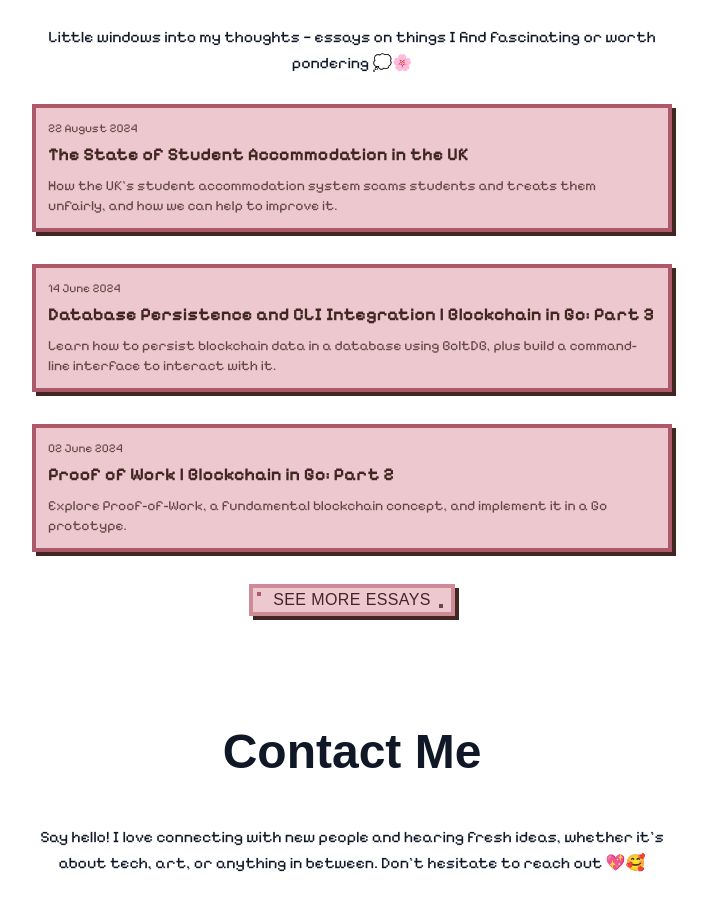
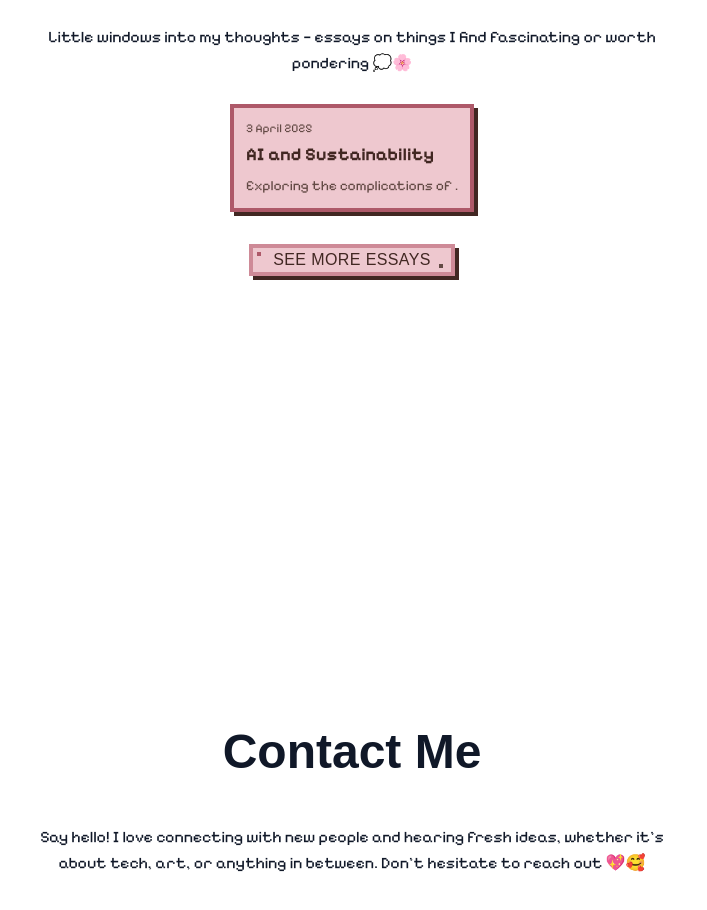
Before and after one commit to phasuk15/Sye-Phasuk, a Next.js app: page / in a window 1280 px wide. Shown: the part 3320-4230 px from the top of the page, without its empty margins (288-995 px from the left). Built offline with nearby package versions, Linux system fonts and the light colour scheme; a web font is replaced by a local one.

Commit message:
Added Poor things markdown file

```diff
--- /dev/null
+++ b/app/essays/poor-things.md
@@ -0,0 +1,9 @@
+“Poor Things” is a film adapted by the director Yorgos Lanthimos from the novel “Poor Things” by Alasdair Gray, a postmodern Victorian twist on Mary Shelley’s “Frankenstein”. In the story, Dr Godwin Baxter resurrects a corpse by replacing her brain with that of her unborn foetus. The film follows Bella Baxter in her newly animated body as she embarks on a journey of growth and self-discovery whilst navigating the rules of and expectations of Victorian society. The production team wonderfully makes use of clothing, set design and colour to display Bella’s evolving identity and growth visually.
+
+One essential aspect of Bella Baxter’s character is her resistance to conform to Victorian norms and refusal to follow the rules of “polite society”- this is often reflected in her wardrobe.  Costume designer, Holly Waddington, took creative liberties with late 19th century fashion and specifically chose to forgo use of corsets, explaining that Bella was a woman who could not be “moulded” and “shaped” to fit “societal norms” and thus “would have felt wrong” to use corsets, a stifling piece of garment. At the start of the film, Bella’s childlike behaviour is reflected through the clothes that Mrs Prim dressed her in, including garments that resembled “nightwear” and “underwear”. This not only portrays Bella as young and immature but also someone who is lacking control. As Bella matures and gains agency throughout the film, so does her clothing, garments in which she picked and chose herself when she first set off to Lisbon. Bella has a prominent and unconventional style of large, puffy sleeves and loose, flowing designs that were often “incomplete”, indicative of her “uncontainable” nature and defiance to observe proper Victorian fashion. Later on, as she satisfies her thirst for knowledge and education, her clothes become darker and more stiff mirroring academic men in those spaces yet her sleeves remain puffy and her skirt short, reminding us that she has own distinct identity.
+
+The brilliant set design pieces by Shona Heath and James Price is also a fascinating reflection of Bella, a “fantastical, adventurous, surreal magpie world” as seen through Bella’s eyes. In Baxter’s house, Bella’s desire to explore the outside world is stifled and that is mirrored through their use of “padded walls” and “rounded walls”, symbolic of her entrapment. As she ventures into the broader world, the expansive cityscapes of her travels signify her growth at each stage of her journey. Each location that Bella visits is imbued with symbolic architecture, a pivotal moment of Bella’s growth happens in Alexandria where the slums were decorated with “fiery” and “blood-red” designs , depicting “hell” conveying Bella’s first introduction to misery and suffering. In a Parisian brothel, Bella’s innocence is highlighted through Bella’s inability to distinguish a hotel from a brothel despite the designs of “phallic windows” and “carvings” from “naked women”. Yet Bella is able to subvert traditional expectations by agreeing to work there in order to freely explore her sexuality in an unflinching confrontation of societal taboos. By the end of the film, the set transitions to a serene garden, full of greenery and foliage contrasting the extreme quirkiness of earlier designs symbolising Bella’s peace and self-acceptance and bringing a sense of familiarity to the viewer.
+
+Colour is used fabulously by Lanthimos in varying shades, brightness and hue to play an integral role in portraying Bella’s emotional journey. In Baxter’s house, the monotone black-and-white palette indicates Bella’s boredom and the mismatch between her vibrant inner life and her constrained surroundings. When Bella ventures into Lisbon, Bella’s world explodes with bright and saturated colours, reflecting her newfound freedom and fascination with the world. Despite the real-life Lisbon being littered with blue tiles that resonate with the colours of the sea, Yorgos decided to subtract blue entirely from the set making it feel both “familiar and uncanny” as Holub says, presenting the viewer the same wonder that Bella feels. As Bella confronts darker truths of the world, the film’s colours grows dimmer. This is exemplified in Alfie Blessington’s shadowy and red house where Bella was ultimately confined to. The moody tone of the scenes signify Bella’s discomfort and aversion to her oppressive and threatening husband. Similarly, the warm yet dark tones surrounding her father conveying both Bella’s grief of his death and comfort of her home.
+
+Overall, the production team uses a variety of elements to spectacularly tell a visual story of Bella’s journey of self-discovery and growth. The combination of costume, set design and colour transforms the external world of “Poor Things” into a reflection of Bella’s inner mind. Ultimately, the intricate designs of the production not only captures Bella’s transformation but also her consistent resistance to societal norms, underscoring themes of liberation, freedom and identity.
--- a/app/sections/Essays.tsx
+++ b/app/sections/Essays.tsx
@@ -7,21 +7,9 @@ const Essays = () => {
             <h1 className="font-jersey font-bold text-5xl py-12">Essays</h1>
             <p className="font-pixelify text-center leading-relaxed pb-7">Little windows into my thoughts — essays on things I find fascinating or worth pondering 💭🌸</p>
             <EssayCard
-                date="22 August 2024"
-                title="The State of Student Accommodation in the UK"
-                description="How the UK's student accommodation system scams students and treats them unfairly, and how we can help to improve it."
-            />
-
-            <EssayCard
-                date="14 June 2024"
-                title="Database Persistence and CLI Integration | Blockchain in Go: Part 3"
-                description="Learn how to persist blockchain data in a database using BoltDB, plus build a command-line interface to interact with it."
-            />
-
-            <EssayCard
-                date="02 June 2024"
-                title="Proof of Work | Blockchain in Go: Part 2"
-                description="Explore Proof-of-Work, a fundamental blockchain concept, and implement it in a Go prototype."
+                date="3 April 2025"
+                title="AI and Sustainability"
+                description="Exploring the complications of ."
             />
             <a href="/essays">
                 <Button text="See more essays"/>
```
